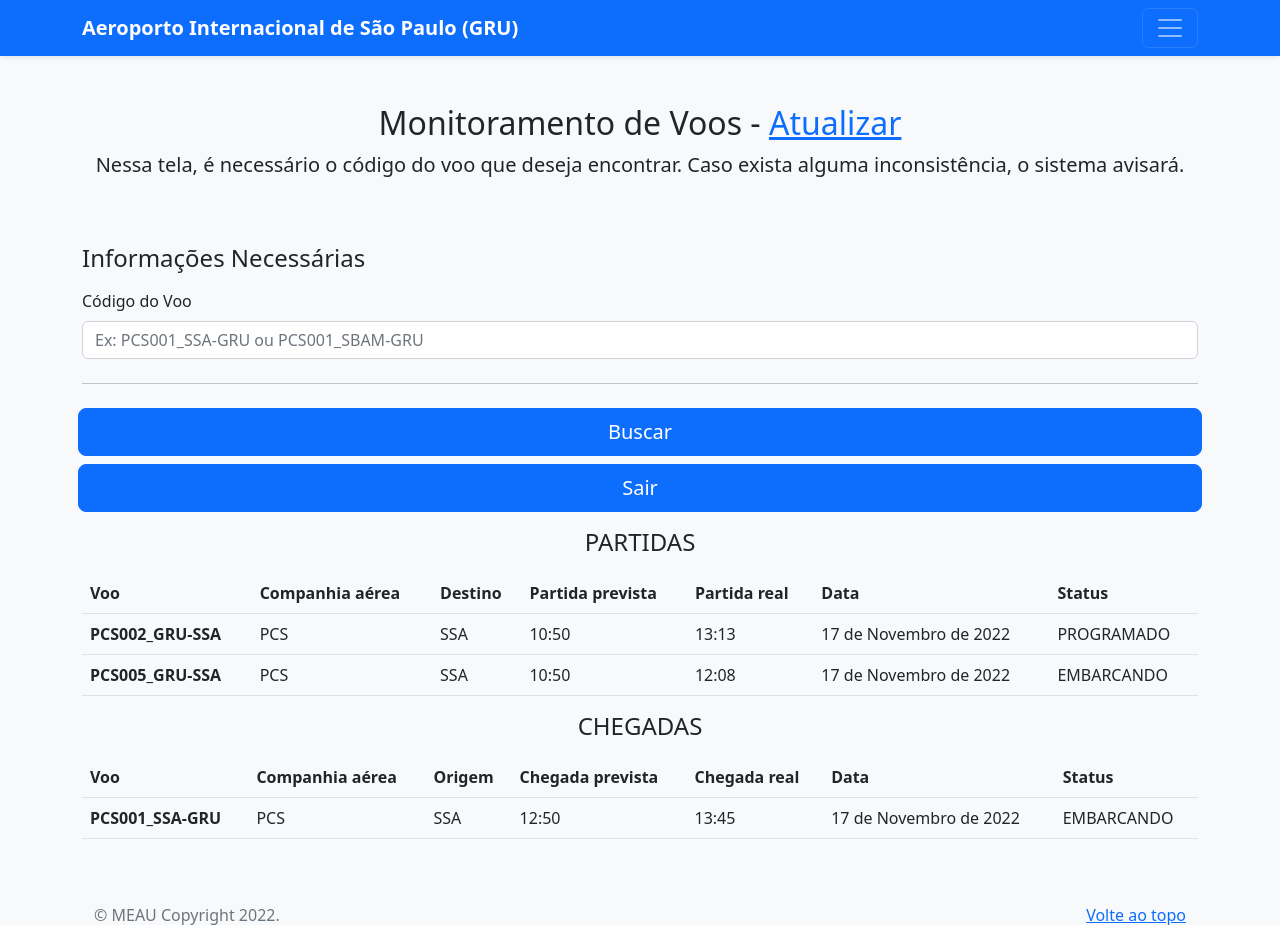
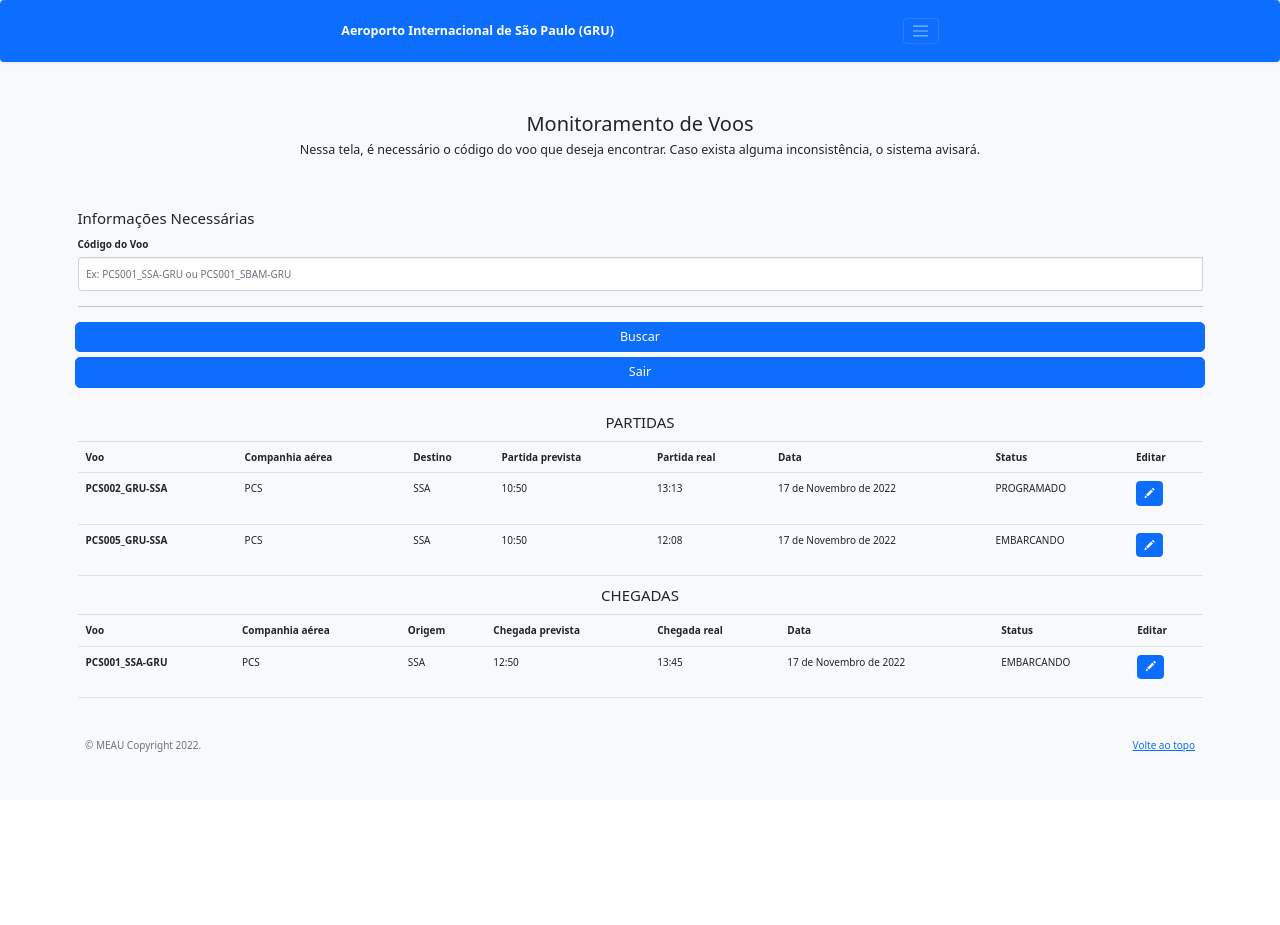
Before and after one commit to augustovillar/lab_soft_proj_MEAU, a Django app: page /monitoring/ in a window 1280 px wide. Shown: the top 925 px of the page. After the commit the page ends 752 px from the top, so only its background shows below. Run offline with Django 4.2, Linux system fonts and the light colour scheme; data comes from the database, SQL or seed files in the repository; both versions use the stored data as it was after the commit; some libraries are stand-ins or nearby versions.

Commit message:
monitoramento atualizado

```diff
--- a/Projeto_MEAU/Projeto_MEAU/urls.py
+++ b/Projeto_MEAU/Projeto_MEAU/urls.py
@@ -15,7 +15,7 @@ urlpatterns = [
     path('cadastrar/', views.createView, name = "create"),
     path('consultar/', views.consultar, name = "consultar"),
 
-    path('dinamico/', views.dinamico, name="dinamico"),
+    path('dinamico/<int:id>', views.dinamico, name="dinamico"),
 
     path('relatorio/', views.relatorio),
     path('remover/', views.remover, name = "remover"),
--- a/Projeto_MEAU/book/views.py
+++ b/Projeto_MEAU/book/views.py
@@ -83,15 +83,14 @@ def reports(request):
 # def atrasos(request):
 #     return render(request, "atrasos.html")
 
-def dinamico(request):
+def dinamico(request, id):
+    historico = Historico.objects.get(voo_id = id)
+    form = criaHistorico(instance=historico)
     if request.method == 'POST':
-        form = criaHistorico(request.POST)
+        form = criaHistorico(request.POST, instance=historico)
         if form.is_valid():
             hist = form.save()
             return redirect('monitoramento')
-
-    else:
-        form = criaHistorico()
 
     return render(request,
                 'dinamico.html',
--- a/Projeto_MEAU/template/atualizar.html
+++ b/Projeto_MEAU/template/atualizar.html
@@ -22,7 +22,7 @@
 
 
     <!-- Custom styles for this template -->
-    <link href="../static/js/form-validation.js" rel="stylesheet">
+    <script href="../static/js/form-validation.js" rel="stylesheet"> </script>
     <link href="//maxcdn.bootstrapcdn.com/bootstrap/3.3.0/css/bootstrap.min.css" rel="stylesheet" id="bootstrap-css">
 </head>
 
--- a/Projeto_MEAU/template/dinamico.html
+++ b/Projeto_MEAU/template/dinamico.html
@@ -8,6 +8,10 @@
 
 
     <head>
+        <link href="../static/js/form-validation.js" rel="stylesheet">
+        <link href="//maxcdn.bootstrapcdn.com/bootstrap/3.3.0/css/bootstrap.min.css" rel="stylesheet" id="bootstrap-css">
+        <link href="../static/atualizar.css" rel="stylesheet">
+        <link href="../static/css/bootstrap.min.css" rel="stylesheet">
         <title>Atualização de dados dinâmicos</title>
 
         <link href="../static/css/bootstrap.min.css" rel="stylesheet">
--- a/Projeto_MEAU/template/monitoring.html
+++ b/Projeto_MEAU/template/monitoring.html
@@ -11,6 +11,9 @@
     </script>
 
 <head>
+        <link href="//maxcdn.bootstrapcdn.com/bootstrap/3.3.0/css/bootstrap.min.css" rel="stylesheet" id="bootstrap-css">
+        <link href="../static/atualizar.css" rel="stylesheet">
+
     <title>Consulta de Voo</title>
 
 
@@ -113,7 +116,7 @@
         <main>
             <div class="py-5 text-center">
                 <!-- <img class="d-block mx-auto mb-4" src="../assets/brand/bootstrap-logo.svg" alt="" width="72" height="57"> -->
-                <h2>Monitoramento de Voos - <a href="../dinamico">Atualizar</a></h2>
+                <h2>Monitoramento de Voos</h2>
                 <p class="lead">Nessa tela, é necessário o código do voo que deseja encontrar. Caso exista alguma inconsistência, o sistema avisará.</p>
             </div>
 
@@ -161,6 +164,7 @@
                     <th scope="col">Partida real</th>
                     <th scope="col">Data</th>
                     <th scope="col">Status</th>
+                    <th scope="col">Editar</th>
                   </tr>
                 {% for x in voos %}
                     {% if x.origem == 'GRU' %}
@@ -176,6 +180,7 @@
                                     <td>{{h.status}}</td>
                                 {% endif %}
                             {% endfor %}
+                            <td><p data-placement="top" data-toggle="tooltip" title="Editar"><a type = "input" name = "voo" href="{% url 'dinamico' x.id%}" class="btn btn-primary btn-xs" method="POST" ><span class="glyphicon glyphicon-pencil"></span></a></p></td>
 
                         </tr>
                     {% endif %}
@@ -195,6 +200,7 @@
                     <th scope="col">Chegada real</th>
                     <th scope="col">Data</th>
                     <th scope="col">Status</th>
+                    <th scope="col">Editar</th>
                 </tr>
               {% for x in voos %}
                   {% if x.destino == 'GRU' %}
@@ -210,8 +216,11 @@
                                     <td>{{h.status}}</td>
                                 {% endif %}
                             {% endfor %}
+                            <td><p data-placement="top" data-toggle="tooltip" title="Editar"><a type = "input" name = "voo" href="{% url 'dinamico' x.id%}" class="btn btn-primary btn-xs" method="POST" ><span class="glyphicon glyphicon-pencil"></span></a></p></td>
                       </tr>
+
                   {% endif %}
+
                 {% endfor %}
 
             </table>
```
Also changed, not shown: Projeto_MEAU/db.sqlite3.
